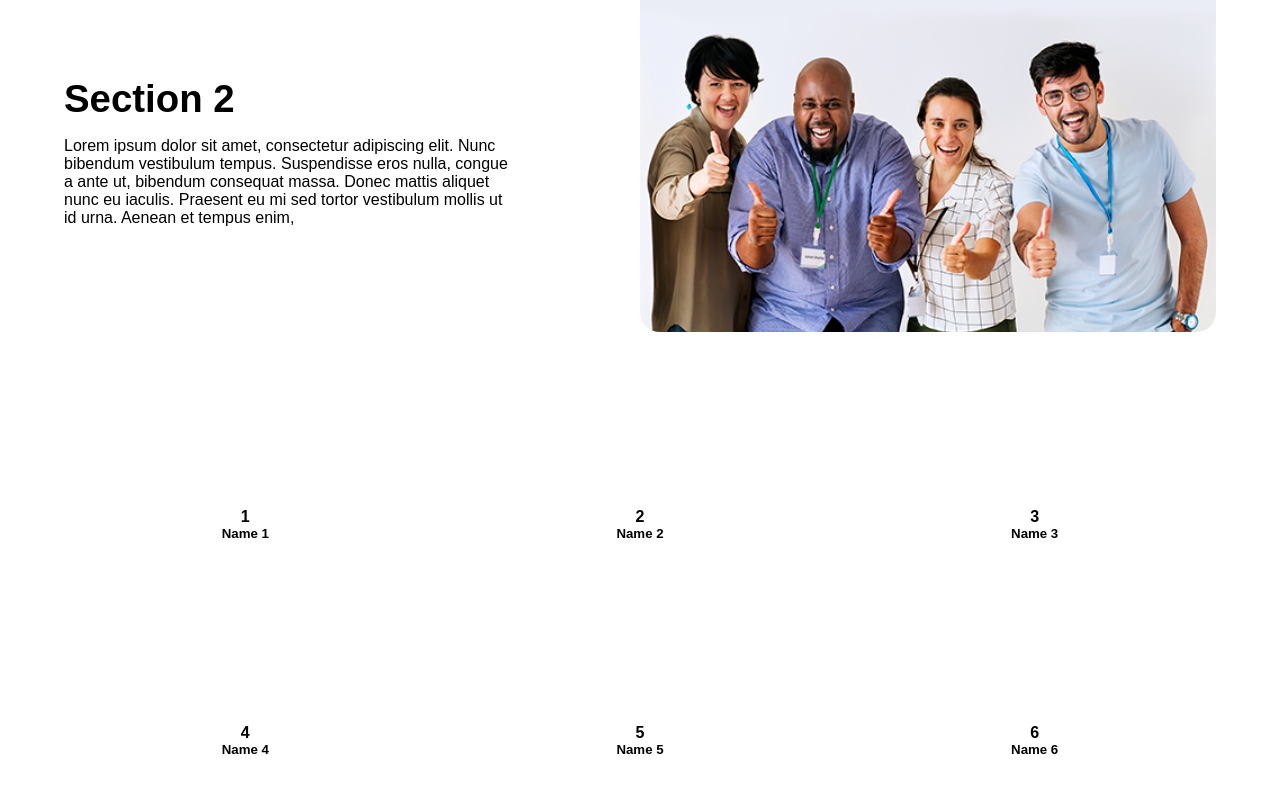
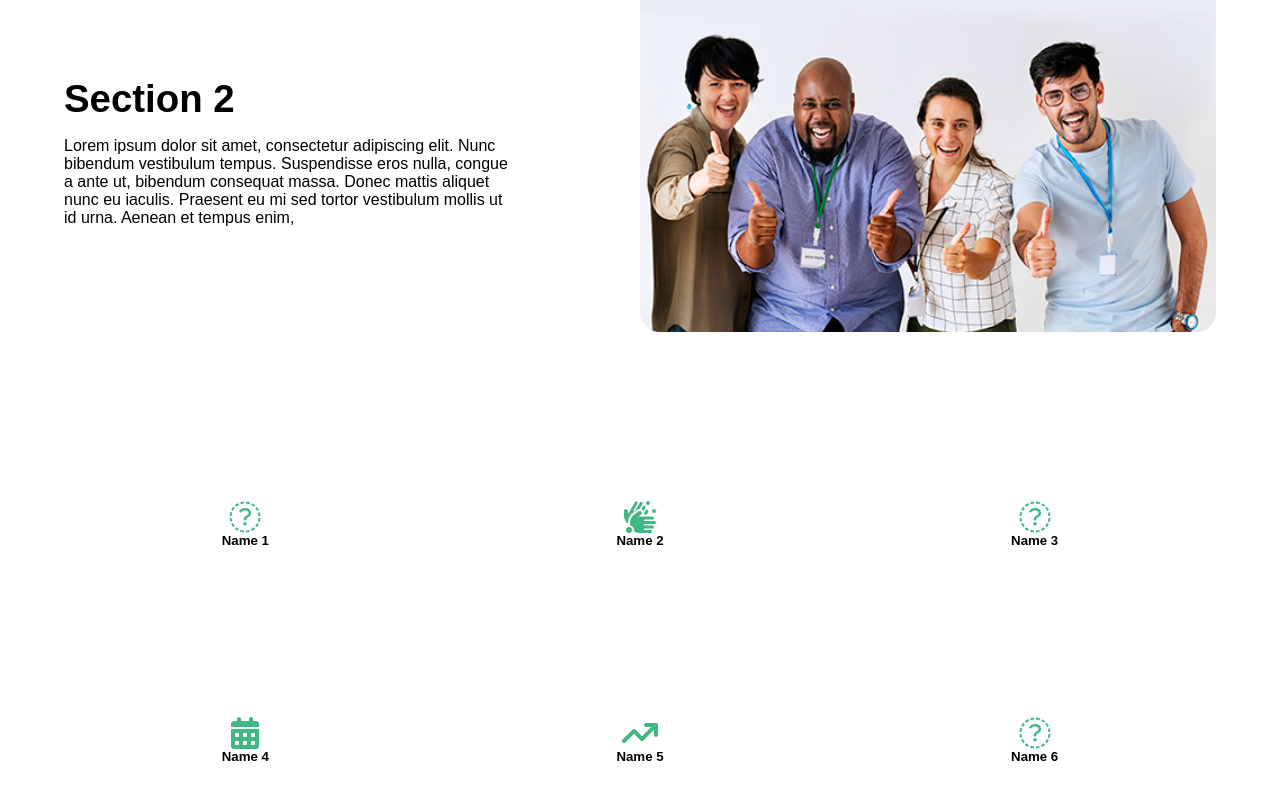
Before and after one commit to Mini-Sylar/Greenfly-Vue, a Vue app: page / in a window 1280 px wide. Shown: the part 1487-2287 px from the top of the page. Built offline with nearby package versions, Linux system fonts and the light colour scheme.

Commit message:
Added font awesome

```diff
--- a/package.json
+++ b/package.json
@@ -7,6 +7,7 @@
     "preview": "vite preview --port 4173"
   },
   "dependencies": {
+    "@fortawesome/fontawesome-free": "^6.2.0",
     "@fortawesome/fontawesome-svg-core": "^6.2.0",
     "@fortawesome/free-brands-svg-icons": "^6.2.0",
     "@fortawesome/free-regular-svg-icons": "^6.2.0",
--- a/src/App.vue
+++ b/src/App.vue
@@ -38,6 +38,8 @@ import Landing from "./components/Landing.vue";
 import SeeWhy from "./components/SeeWhy.vue";
 import Sections from './components/Sections.vue';
 import GridElements from './components/GridElements.vue';
+
+
 export default {
   name: "Greenfly",
   data() {
@@ -63,7 +65,7 @@ export default {
     "app-landing": Landing,
     "app-seewhy": SeeWhy,
     "app-sections": Sections,
-    "app-grid": GridElements
+    "app-grid": GridElements,
   },
 };
 </script>
--- a/src/components/GridElements.vue
+++ b/src/components/GridElements.vue
@@ -2,7 +2,7 @@
     <div class="grid-elements">
         <div class="" v-for="(item, index) in content.icons" :key="index">
             <div class="grid-item">
-                <h4>{{item}}</h4>
+                <h4><i :class="item"></i></h4>
                 <h5>{{content.body[index]}}</h5>
             </div>
 
@@ -15,7 +15,7 @@ export default {
     data() {
         return {
             content: {
-                icons: [1, 2, 3, 4, 5, 6],
+                icons: ['fas fa-monitor-heart-rate', 'fa-solid fa-hands-bubbles', "fa-solid fa-heart-half-stroke", "fas fa-calendar-alt", "fa-solid fa-arrow-trend-up", "fas fa-popcorn"],
                 body: ["Name 1", "Name 2", "Name 3", "Name 4", "Name 5", "Name 6"]
 
             }
@@ -42,4 +42,9 @@ h4,
 h5 {
     text-align: center;
 }
+
+h4>* {
+    color: #41b883;
+    font-size: 2rem;
+}
 </style>
--- a/src/main.js
+++ b/src/main.js
@@ -1,6 +1,10 @@
-import Vue from 'vue'
-import App from './App.vue'
+import Vue from "vue";
+import App from "./App.vue";
+
+// Font Awesome
+import "@fortawesome/fontawesome-free/css/all.css";
+import "@fortawesome/fontawesome-free/js/all.js";
 
 new Vue({
-  render: (h) => h(App)
-}).$mount('#app')
+  render: (h) => h(App),
+}).$mount("#app");
```
Also changed, not shown: 1 other file (tests, documents, lock files or other folders).
